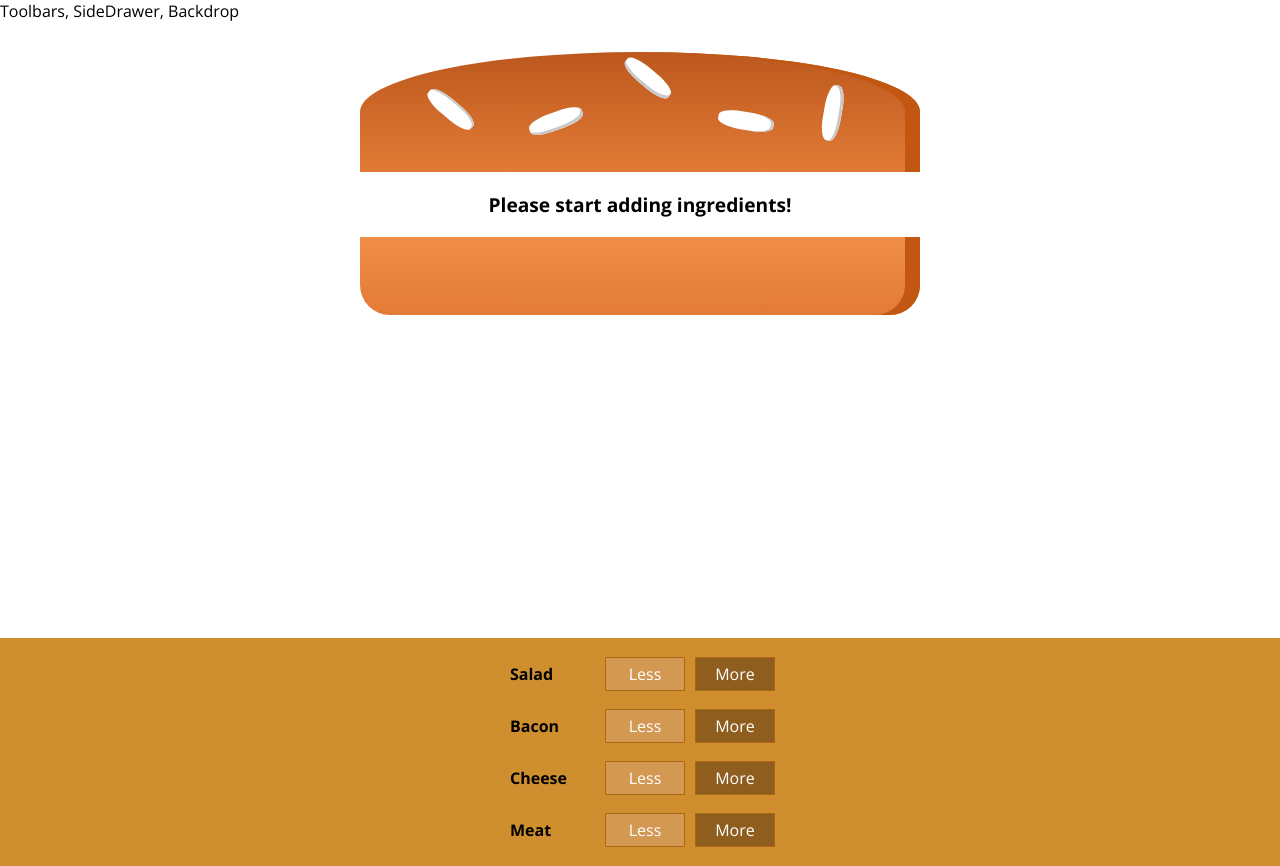
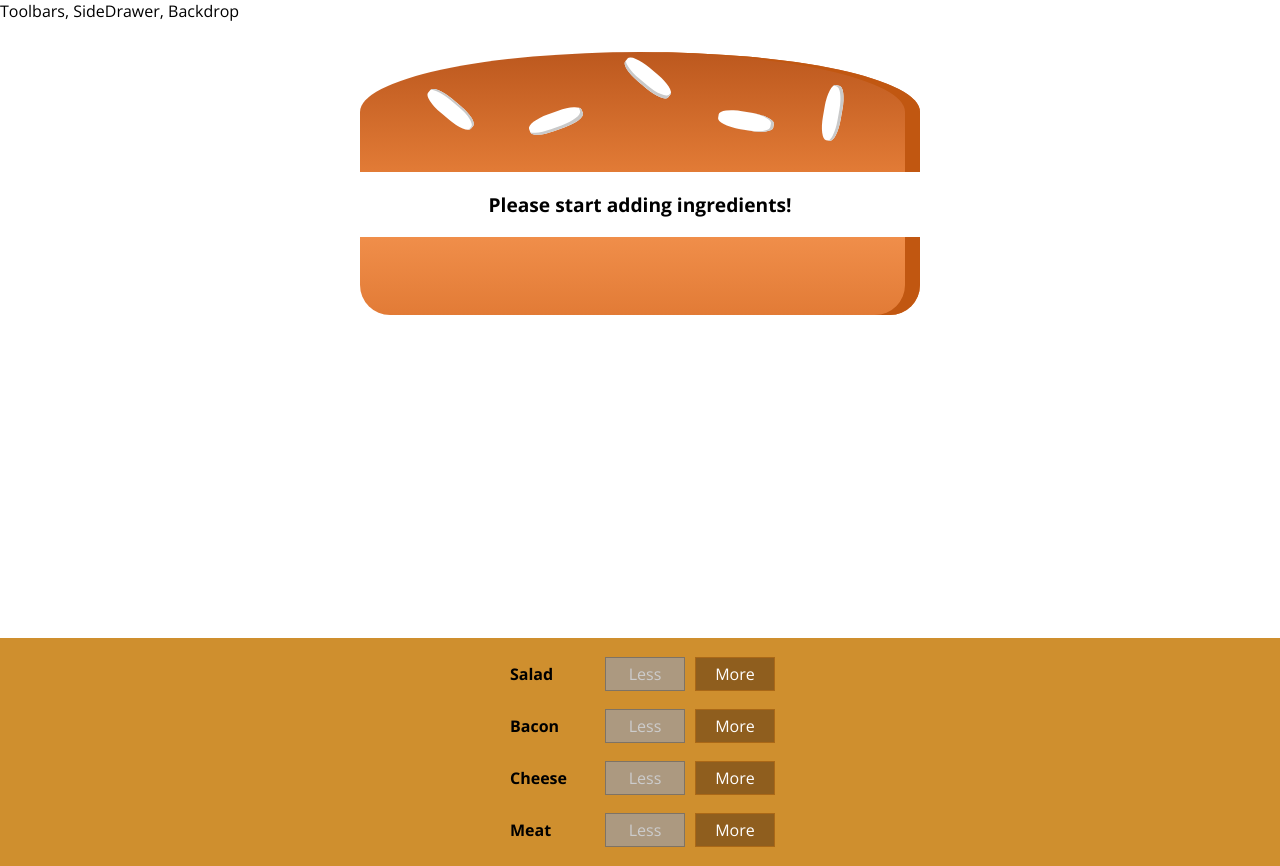
Before and after one commit to frankliuyh/burger-builder, a React app: page / in a window 1280 px wide. Built offline with nearby package versions, Linux system fonts and the light colour scheme.

Commit message:
add less-button function

```diff
--- a/src/components/Burger/BuildControls/BuildControl/BuildControl.js
+++ b/src/components/Burger/BuildControls/BuildControl/BuildControl.js
@@ -4,7 +4,7 @@ import classes from './BuildControl.css';
 const buildControl = (props) => (
     <div className={classes.BuildControl}>
         <div className={classes.Label}>{props.label}</div>
-        <button className={classes.Less}>Less</button>
+        <button className={classes.Less} onClick={props.removed} disabled={props.disabled}>Less</button>
         <button className={classes.More} onClick={props.added}>More</button>
     </div>
 );
--- a/src/components/Burger/BuildControls/BuildControls.js
+++ b/src/components/Burger/BuildControls/BuildControls.js
@@ -11,7 +11,9 @@ const controls = [
 
 const buildControls = (props) => (
     <div className={classes.BuildControls}>
-        {controls.map(ctrl => <BuildControl key={ctrl.label} label={ctrl.label} added={() => props.ingredientAdded(ctrl.type)} />)}
+        {controls.map(ctrl => <BuildControl key={ctrl.label} label={ctrl.label}
+                                added={() => props.ingredientAdded(ctrl.type)} removed={() => props.ingredientRemoved(ctrl.type)}
+                                disabled={props.disabled[ctrl.type]} />)}
     </div>
 );
 
--- a/src/components/Burger/Burger.js
+++ b/src/components/Burger/Burger.js
@@ -9,7 +9,6 @@ const burger = (props) => {
     if (transformedIngredients.length === 0) {
         transformedIngredients = <p>Please start adding ingredients!</p>;
     }
-    console.log(transformedIngredients);
     return (
         <div className={classes.Burger}>
             <BurgerIngredient type='bread-top' />
--- a/src/containers/BurgerBuilder/BurgerBuilder.js
+++ b/src/containers/BurgerBuilder/BurgerBuilder.js
@@ -29,11 +29,27 @@ class BurgerBuilder extends Component {
         this.setState({totalPrice: newPrice, ingredients: updatedIngredients});
     }
 
+    removeIngredientHandler = (type) => {
+        const oldCount = this.state.ingredients[type];
+        if (oldCount <= 0) {
+            return;
+        }
+        const updatedCount = oldCount - 1;
+        const updatedIngredients = {...this.state.ingredients};
+        updatedIngredients[type] = updatedCount;
+        const newPrice = this.state.totalPrice - INGREDIENT_PRICES[type];
+        this.setState({totalPrice: newPrice, ingredients: updatedIngredients});
+    }
+
     render () {
+        const disabledInfo = {...this.state.ingredients};
+        for (let key in disabledInfo) {
+            disabledInfo[key] = disabledInfo[key] <= 0;
+        }
         return (
             <React.Fragment>
                 <Burger ingredients={this.state.ingredients} />
-                <BuildControls ingredientAdded={this.addIngredientHandler} />
+                <BuildControls ingredientAdded={this.addIngredientHandler} ingredientRemoved={this.removeIngredientHandler} disabled={disabledInfo}/>
             </React.Fragment>
         );
     }
```
